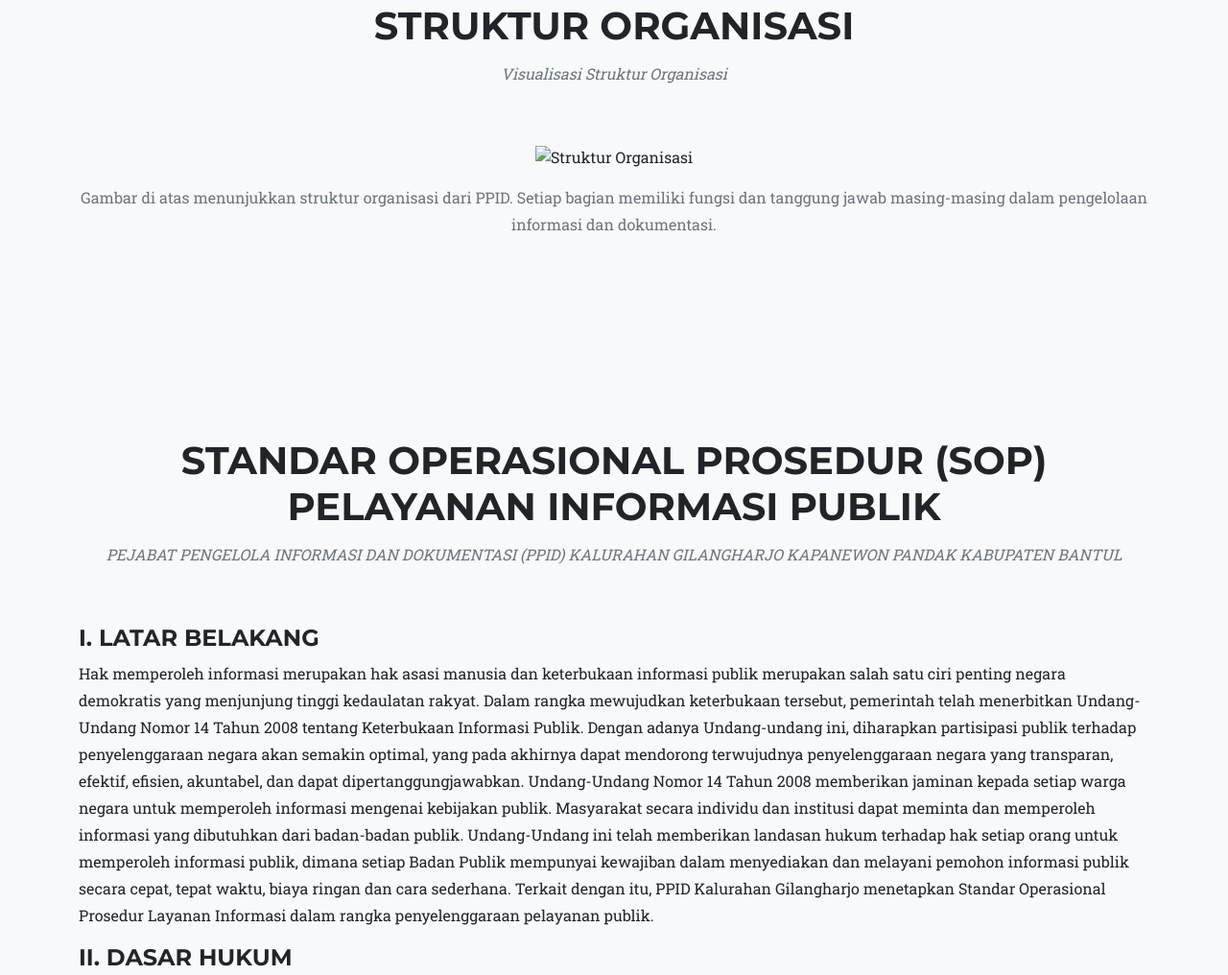
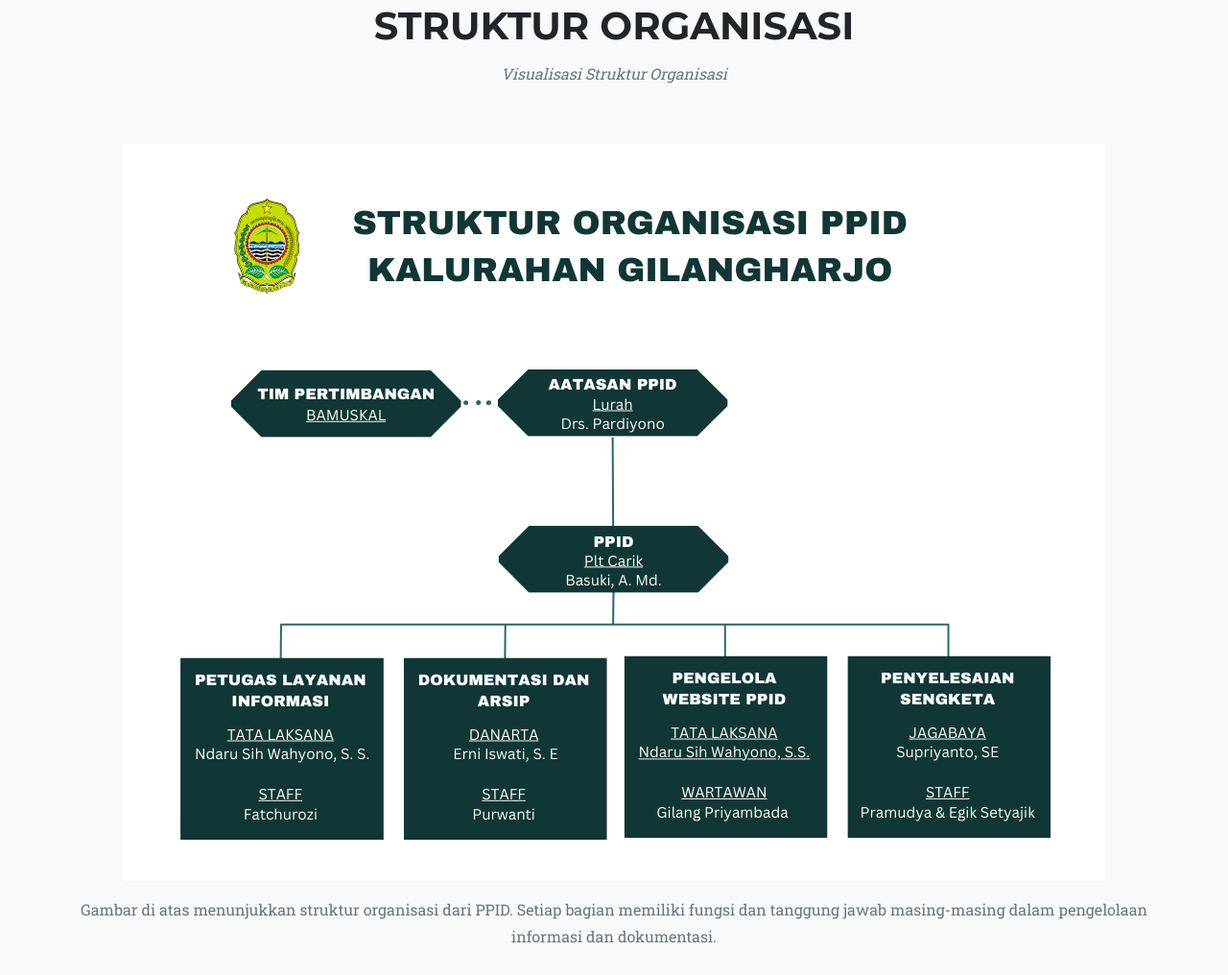
Before and after one commit to anisimnida/gilangharjo, a plain HTML site: page index.html in a window 1280 px wide. Shown: the part 1721-2737 px from the top of the page at 96% size. Drawn offline with nearby package versions, Linux system fonts and the light colour scheme.

Commit message:
Update index.html

```diff
--- a/index.html
+++ b/index.html
@@ -73,7 +73,7 @@
                 </div>
                 <div class="row">
                     <div class="col-lg-12 text-center">
-                        <img class="img-fluid" src="assets/img/struktur-organisasi.jpg" alt="Struktur Organisasi" />
+                        <img class="img-fluid" src="assets/img/struktur.png" alt="Struktur Organisasi" />
                         <p class="text-muted mt-3">Gambar di atas menunjukkan struktur organisasi dari PPID. Setiap bagian memiliki fungsi dan tanggung jawab masing-masing dalam pengelolaan informasi dan dokumentasi.</p>
                     </div>
                 </div>
```
